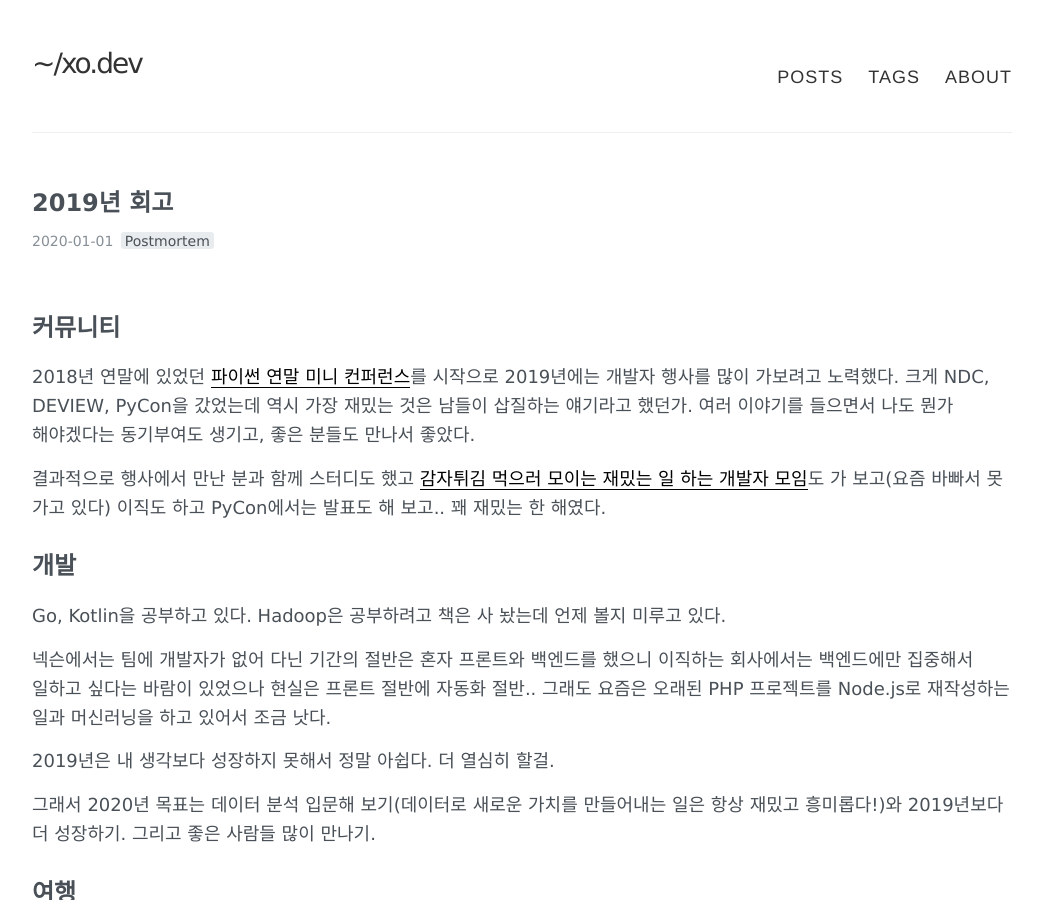
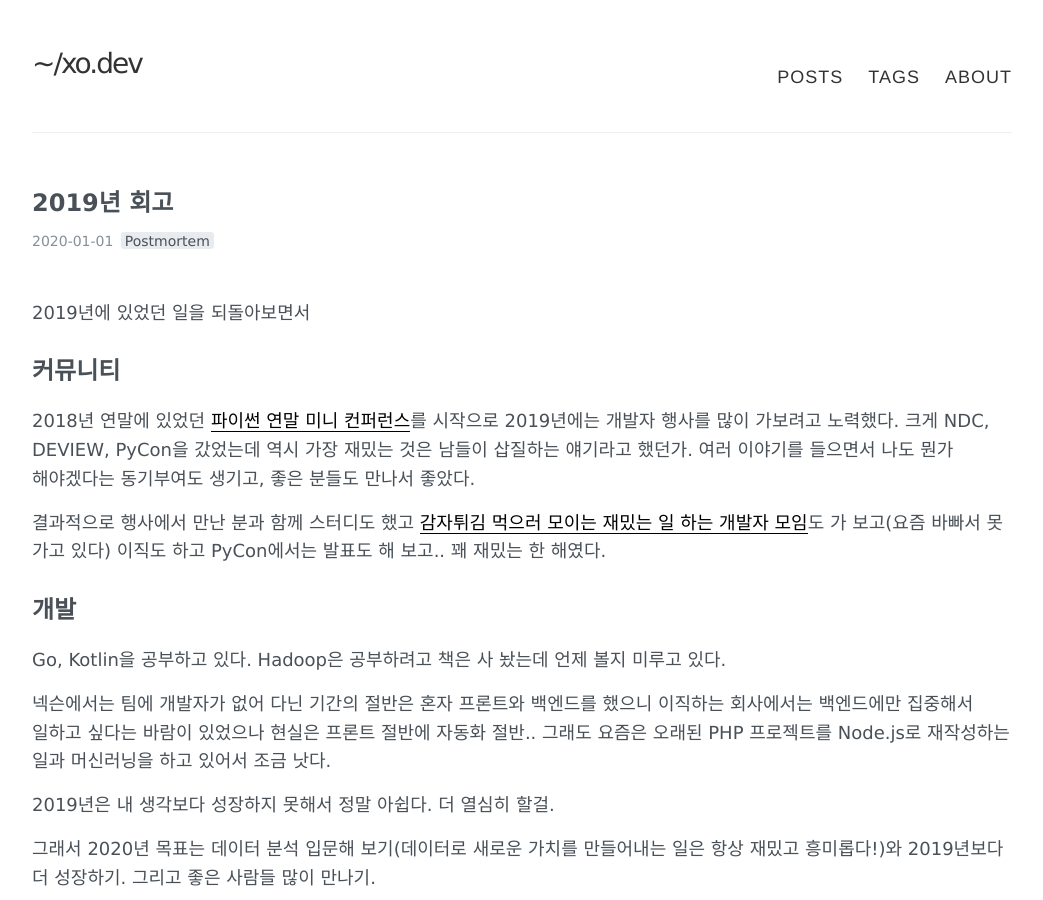
Before and after one commit to blurfx/xo.dev, a Jekyll site: the page built from _posts/2020-01-01-2019-postmortem.md, in a window 1280 px wide and 900 px high. Shown: the whole window, without its empty margins (118-1161 px from the left). Built offline with Jekyll 4.4.1, drawn with Linux system fonts in a browser that asks for light colours; comment, search, counter and statistics services are not loaded.

Commit message:
Update 2020-01-01-2019-postmortem.md

```diff
--- a/_posts/2020-01-01-2019-postmortem.md
+++ b/_posts/2020-01-01-2019-postmortem.md
@@ -4,6 +4,8 @@ tags: [Postmortem]
 layout: post
 comments: true
 ---
+
+2019년에 있었던 일을 되돌아보면서
 
 # 커뮤니티
 
```
